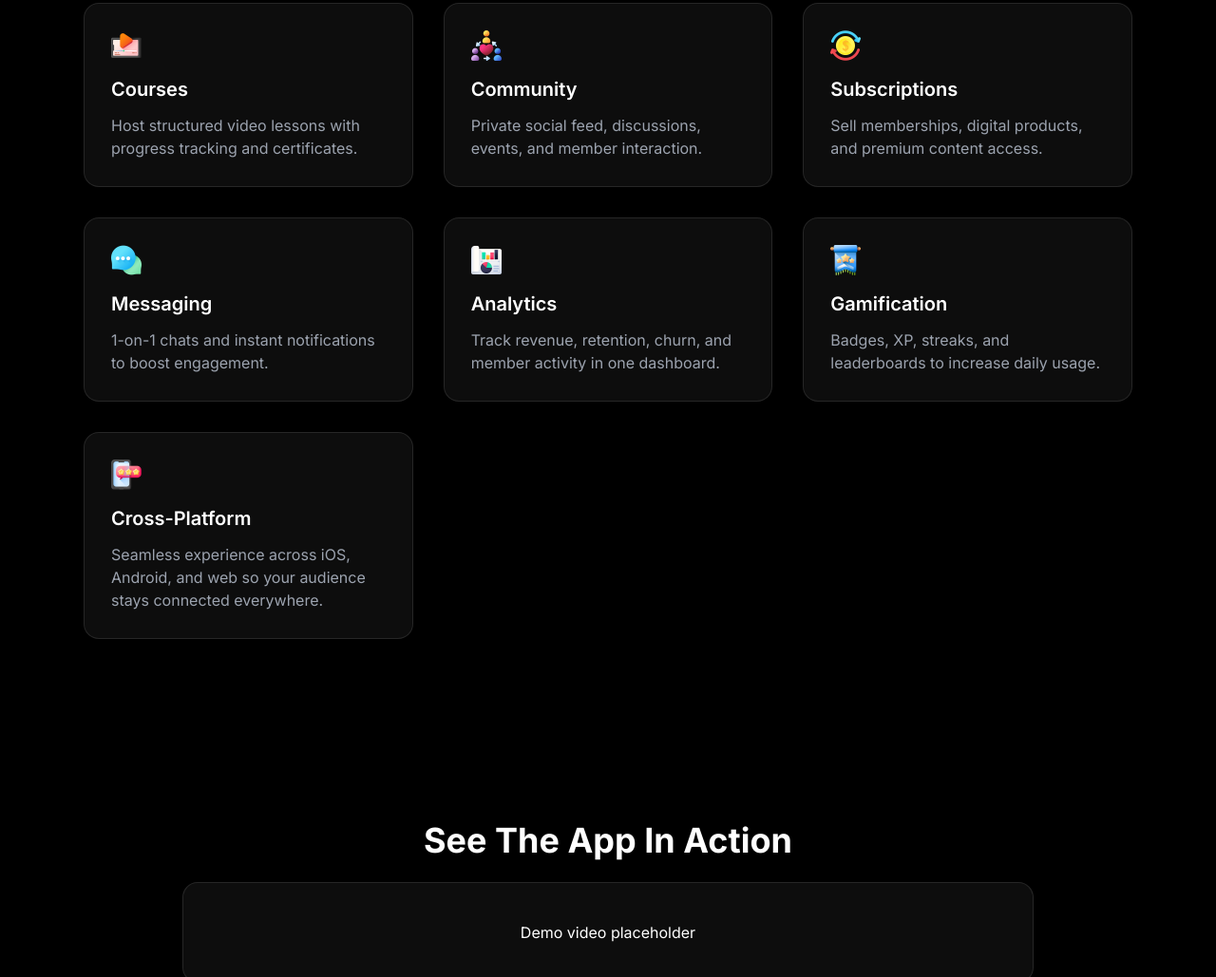
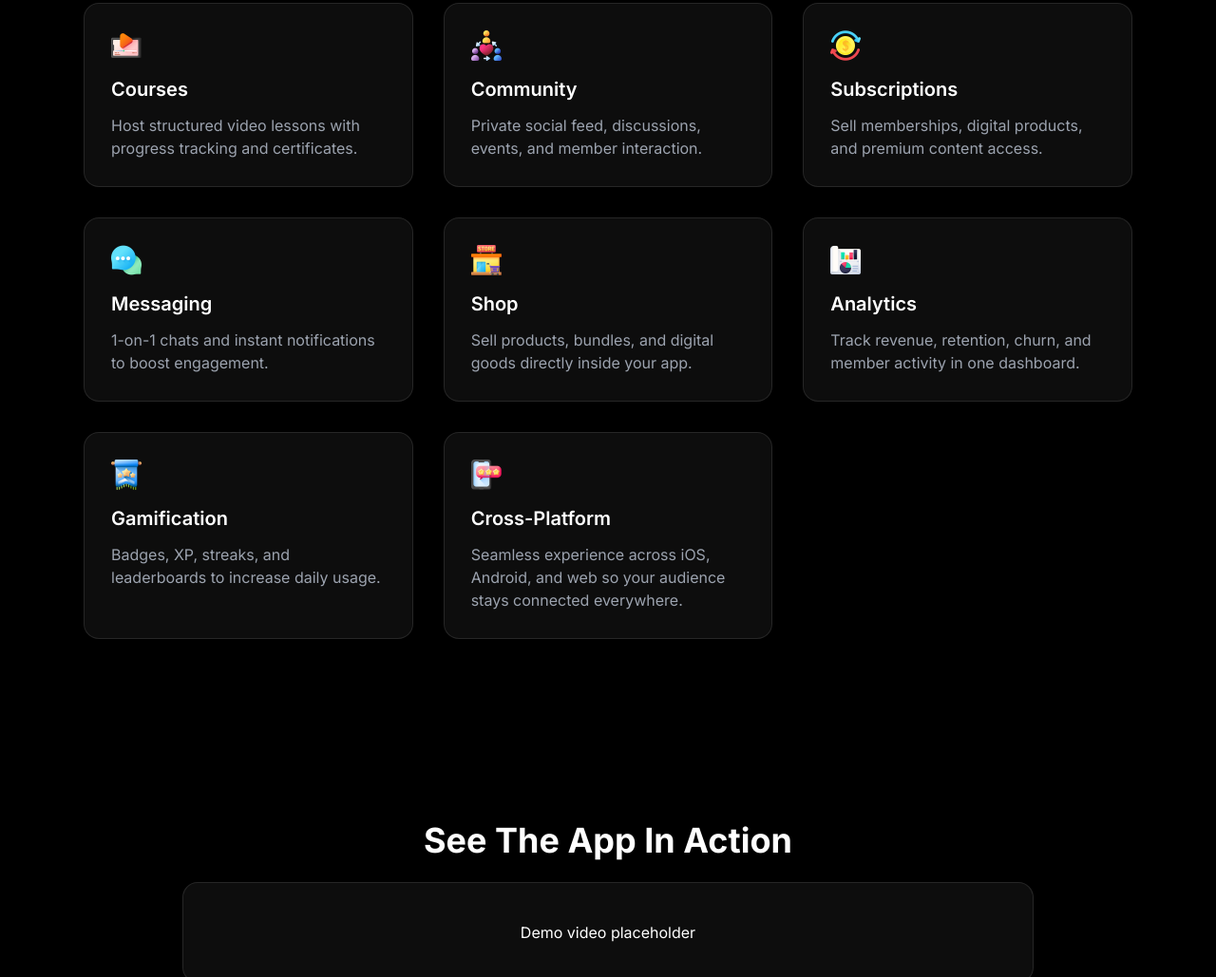
Before and after one commit to amanastro7/creatoros, a plain HTML site: page index.html in a window 1280 px wide. Shown: the part 2361-3390 px from the top of the page at 95% size. Drawn offline with nearby package versions, Linux system fonts and the light colour scheme.

Commit message:
Add shop section with image and description

```diff
--- a/index.html
+++ b/index.html
@@ -105,6 +105,13 @@
         </div>
         <h3 class="text-xl font-semibold mb-3">Messaging</h3>
         <p class="text-gray-400">1-on-1 chats and instant notifications to boost engagement.</p>
+      </div>
+      <div class="bg-white/5 p-7 rounded-2xl border border-white/10">
+        <div class="mb-4">
+          <img src="images/shop.png" alt="shop icon" class="w-8 h-8">
+        </div>
+        <h3 class="text-xl font-semibold mb-3">Shop</h3>
+        <p class="text-gray-400">Sell products, bundles, and digital goods directly inside your app.</p>
       </div>
       <div class="bg-white/5 p-7 rounded-2xl border border-white/10">
         <div class="mb-4">
```
